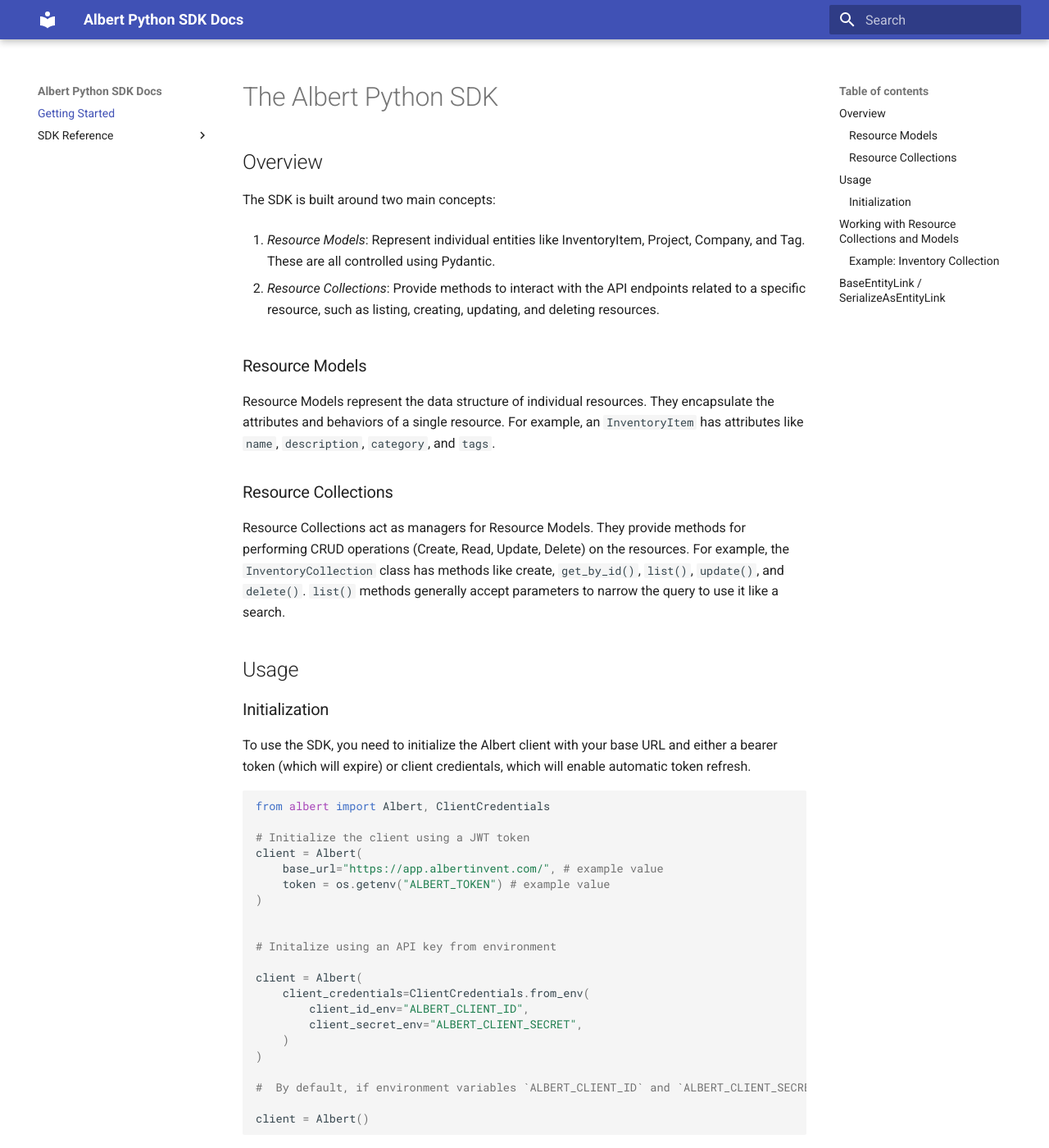
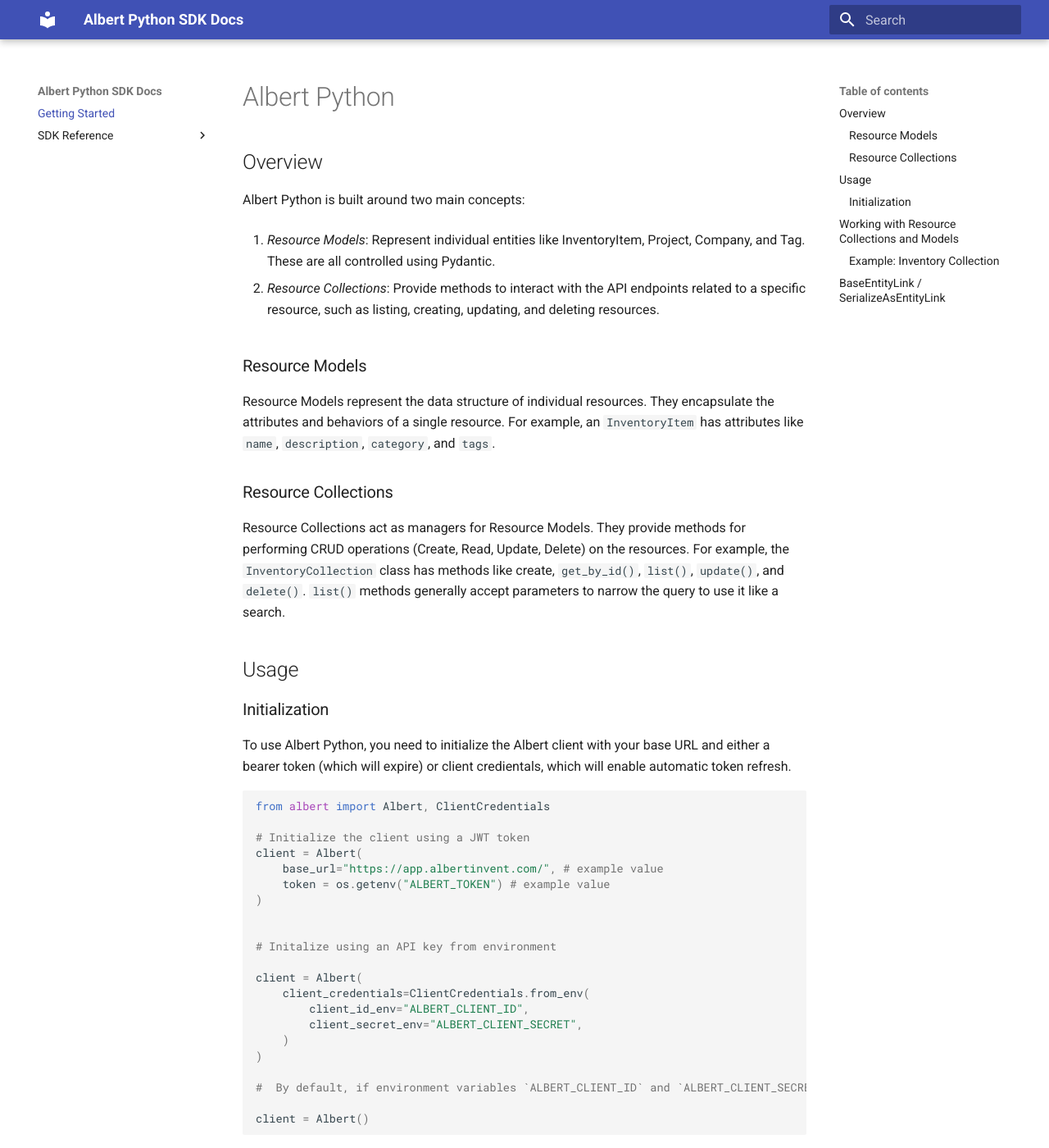
Before and after one commit to prasad-albert/albert-python, an MkDocs documentation site: the page built from docs/index.md, in a window 1280 px wide and 1400 px high. Shown: the whole window at 82% size. Built offline with MkDocs 1.6.1 and Material for MkDocs 9.7.7, drawn with Linux system fonts in a browser that asks for light colours.

Commit message:
sync with main

````diff
--- a/docs/index.md
+++ b/docs/index.md
@@ -1,8 +1,8 @@
 
-# The Albert Python SDK
+# Albert Python
 
 ## Overview
-The SDK is built around two main concepts:
+Albert Python is built around two main concepts:
 
 1. *Resource Models*: Represent individual entities like InventoryItem, Project, Company, and Tag. These are all controlled using Pydantic.
 
@@ -16,7 +16,7 @@
 
 ## Usage
 ### Initialization
-To use the SDK, you need to initialize the Albert client with your base URL and either a bearer token (which will expire) or client credientals, which will enable automatic token refresh.
+To use Albert Python, you need to initialize the Albert client with your base URL and either a bearer token (which will expire) or client credientals, which will enable automatic token refresh.
 
 ```python
 from albert import Albert, ClientCredentials
--- a/mkdocs.yml
+++ b/mkdocs.yml
@@ -3,6 +3,7 @@
   name: "material"
 
 markdown_extensions:
+  - admonition
   - pymdownx.highlight:
       anchor_linenums: true
       line_spans: __span
````
Also changed, not shown: README.md (+6 -2 lines), 2 other files.
